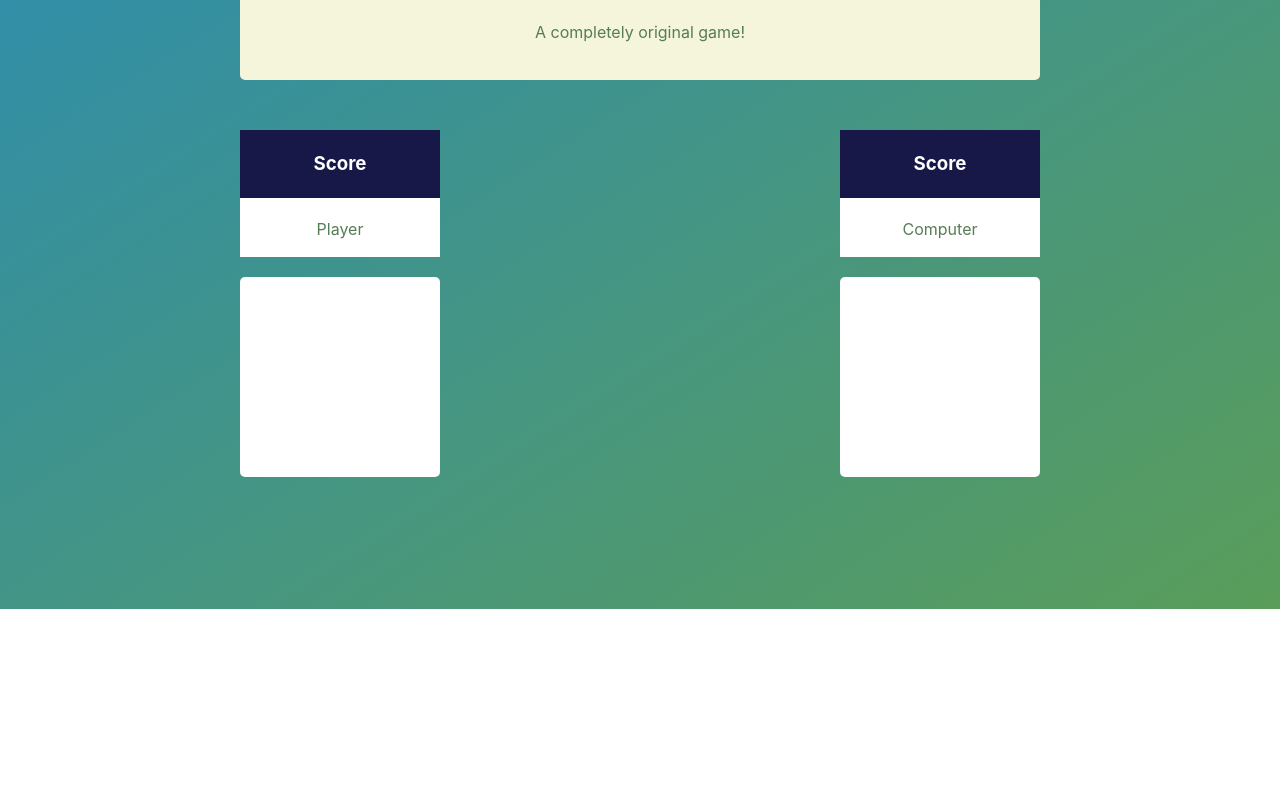
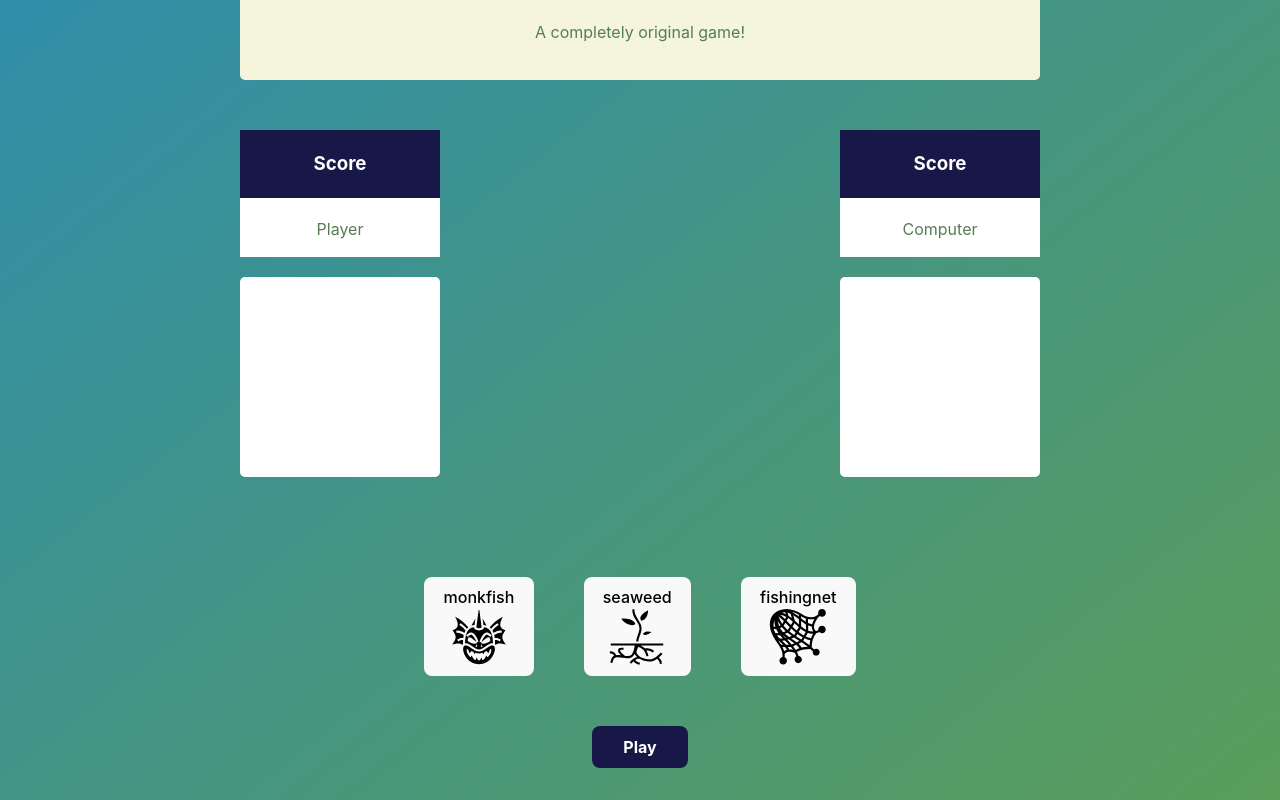
Before and after one commit to Monkfish3000/monkfish-seaweed-fishingnet, a React (Vite) app: page / in a window 1280 px wide. Shown: the part 213-1013 px from the top of the page. Before the commit the page ends 822 px from the top, so only its background shows below. Built offline with nearby package versions, Linux system fonts and the light colour scheme.

Commit message:
added SeaItem and icons to Choose And Play box

```diff
--- a/src/App.tsx
+++ b/src/App.tsx
@@ -1,5 +1,6 @@
 import './App.css';
-import ScoreAndResults from './components/ScoreAndResults';
+import ScoreAndResults from './sections/ScoreAndResults';
+import ChooseAndPlay from './sections/ChooseAndPlay';
 import styles from './App.module.css';
 
 function App() {
@@ -9,10 +10,8 @@ function App() {
         <h1>MONKFISH, SEAWEED, FISHING NET</h1>
         <p>A completely original game!</p>
       </div>
-      {
-        <ScoreAndResults />
-        /* <ChooseAndPlay />  */
-      }
+      <ScoreAndResults />
+      <ChooseAndPlay />
     </div>
   );
 }
--- /dev/null
+++ b/src/components/SeaItem.module.css
@@ -0,0 +1,6 @@
+.choiceBtn {
+  display: flex;
+  flex-direction: column;
+  align-items: center;
+  border: none;
+}
--- /dev/null
+++ b/src/components/SeaItem.tsx
@@ -0,0 +1,19 @@
+import React from 'react';
+import styles from './SeaItem.module.css';
+
+interface Props {
+  name: string;
+  icon: JSX.Element;
+}
+
+const SeaItem: React.FC<Props> = ({ name, icon }) => {
+  return (
+    <>
+      <button className={styles.choiceBtn}>
+        {name} {icon}
+      </button>
+    </>
+  );
+};
+
+export default SeaItem;
--- /dev/null
+++ b/src/sections/ChooseAndPlay.module.css
@@ -0,0 +1,13 @@
+.choiceBtnCtn {
+  display: flex;
+  justify-content: center;
+  gap: 50px;
+}
+
+.playBtn {
+  color: #fff;
+  background-color: #181848;
+  padding: 10px 30px;
+  margin-top: 50px;
+  font-weight: bold;
+}
--- /dev/null
+++ b/src/sections/ChooseAndPlay.tsx
@@ -0,0 +1,20 @@
+import React from 'react';
+import styles from './ChooseAndPlay.module.css';
+import SeaItem from '../components/SeaItem';
+
+import { GiFishMonster, GiFishingNet, GiPlantRoots } from 'react-icons/gi';
+
+const ChooseAndPlay = () => {
+  return (
+    <>
+      <div className={styles.choiceBtnCtn}>
+        <SeaItem name="monkfish" icon={<GiFishMonster size={60} />} />
+        <SeaItem name="seaweed" icon={<GiPlantRoots size={60} />} />
+        <SeaItem name="fishingnet" icon={<GiFishingNet size={60} />} />
+      </div>
+      <button className={styles.playBtn}>Play</button>
+    </>
+  );
+};
+
+export default ChooseAndPlay;
```
Also changed, not shown: src/sections/ScoreAndResults.module.css (renamed from src/components/ScoreAndResults.module.css), src/sections/ScoreAndResults.tsx (renamed from src/components/ScoreAndResults.tsx).
